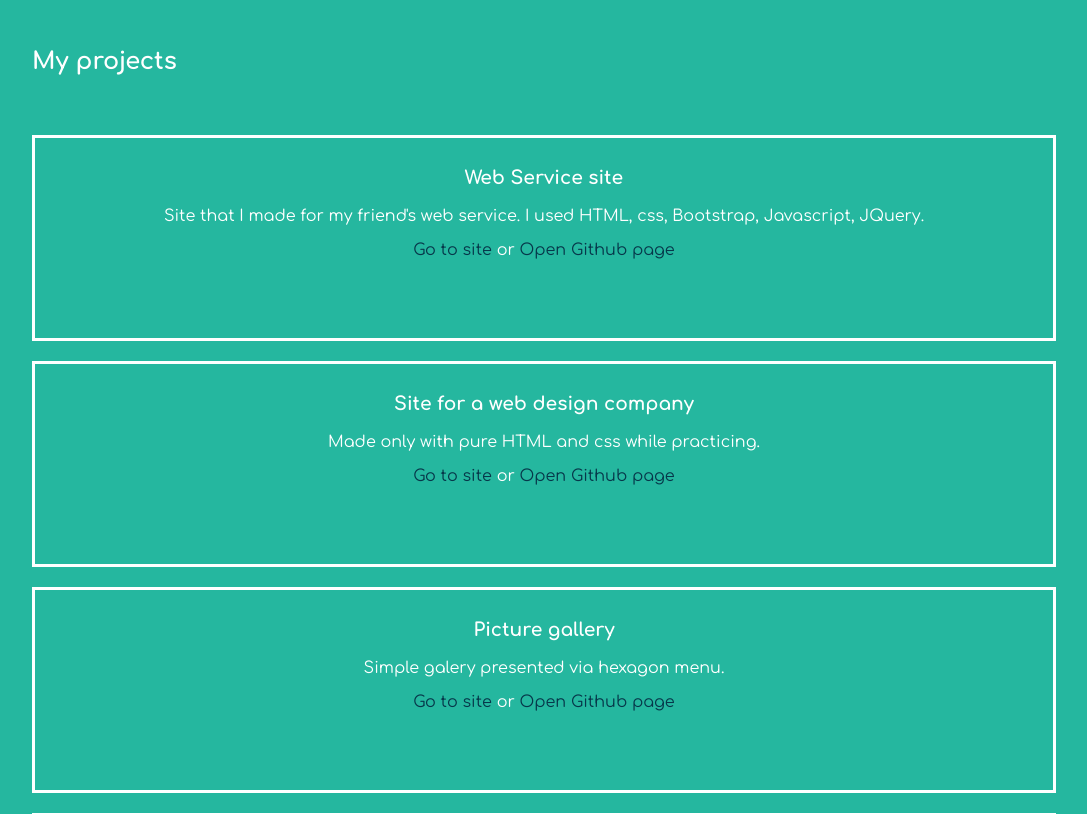
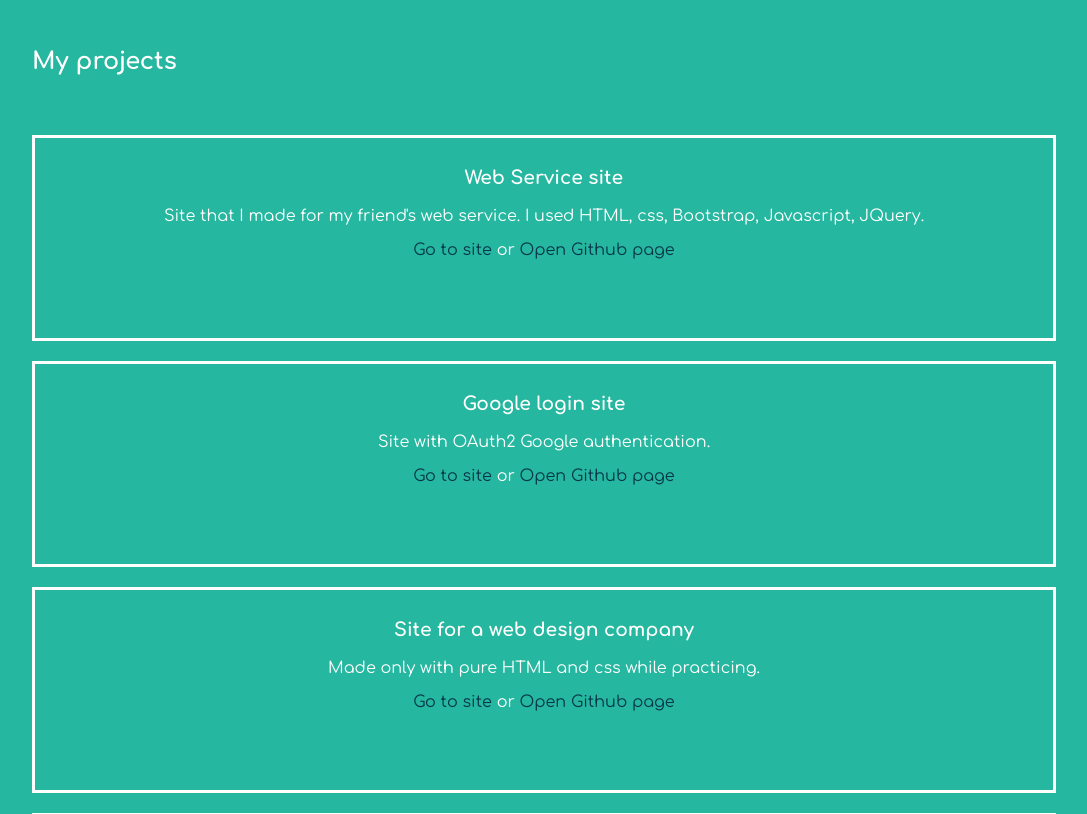
Before and after one commit to milanmihajlovic39/mysite, a website: page portfolio.html in a window 1280 px wide. Shown: the part 112-926 px from the top of the page, without its empty margins (96-1183 px from the left). Drawn offline with Linux system fonts and the light colour scheme; a web font is replaced by a local one.

Commit message:
added new project

```diff
--- a/portfolio.html
+++ b/portfolio.html
@@ -41,6 +41,11 @@
           <p> <a  target="_blank" href="http://scomp.herokuapp.com"> Go to site </a> or  <a  target="_blank" href="https://github.com/milanmihajlovic39/compservice"> Open Github page </a></p>
       </div>
       <div class="project">
+          <h3>Google login site</h3>
+          <p> Site with OAuth2 Google authentication.  </p>
+          <p> <a  target="_blank" href="https://milanmihajlovic39.github.io/mikiapp/"> Go to site </a> or  <a  target="_blank" href="https://github.com/milanmihajlovic39/mikiapp"> Open Github page </a></p>
+      </div>
+      <div class="project">
           <h3>Site for a web design company</h3>
           <p> Made only with pure HTML and css while practicing.</p>
           <p> <a  target="_blank" href="https://randomdesign.herokuapp.com"> Go to site </a> or  <a  target="_blank" href="https://github.com/milanmihajlovic39/designcompany"> Open Github page </a></p>
```
